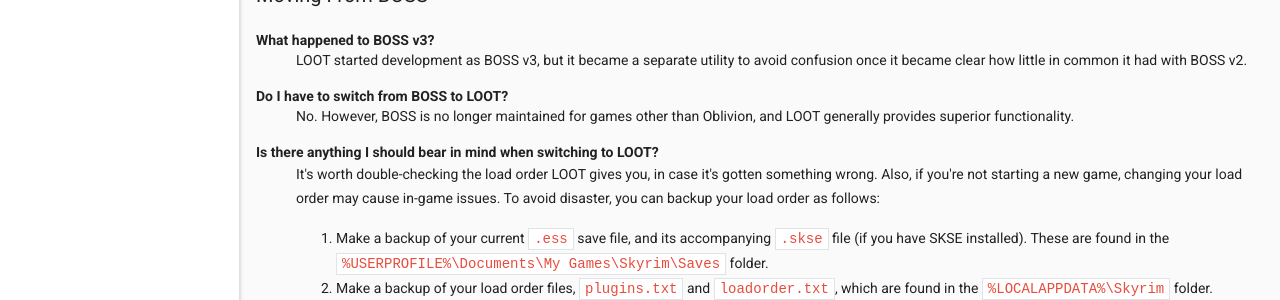
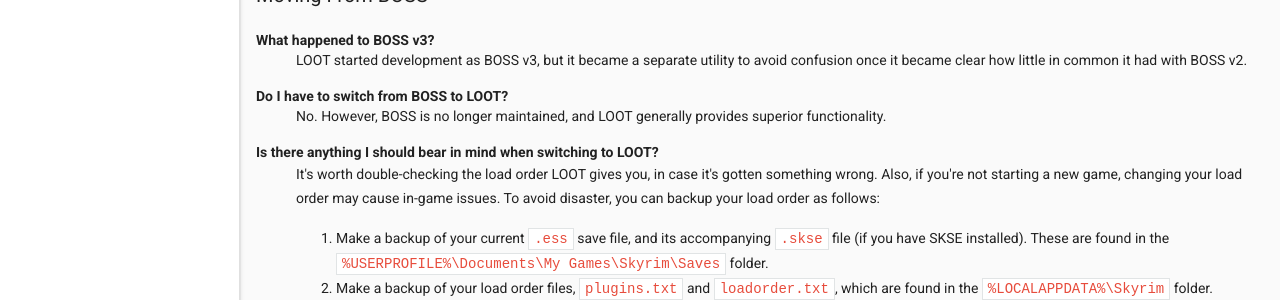
Before and after one commit to loot/loot.github.io, a Jekyll site: the page built from docs/help/LOOT-FAQs.html, in a window 1280 px wide. Shown: the part 2735-3035 px from the top of the page. Built offline with Jekyll 4.4.1, drawn with Linux system fonts in a browser that asks for light colours; nearby versions of some CDN libraries.

Commit message:
Update FAQs to note BOSS is no longer maintained
Previously it said it was maintained for Oblivion, but that's not really
true (mhahn has been updating a copy of the Oblivion masterlist on AFK
Mods, but the repository that BOSS pulls updates from by default isn't
receiving updates).

```diff
--- a/docs/help/LOOT-FAQs.html
+++ b/docs/help/LOOT-FAQs.html
@@ -125,7 +125,7 @@
   <dd>LOOT started development as BOSS v3, but it became a separate utility to avoid confusion once it became clear how little in common it had with BOSS v2.</dd>
 
   <dt id="boss-to-loot">Do I have to switch from BOSS to LOOT?</dt>
-  <dd>No. However, BOSS is no longer maintained for games other than Oblivion, and LOOT generally provides superior functionality.</dd>
+  <dd>No. However, BOSS is no longer maintained, and LOOT generally provides superior functionality.</dd>
 
   <dt id="switching-to-loot">Is there anything I should bear in mind when switching to LOOT?</dt>
   <dd>
```
